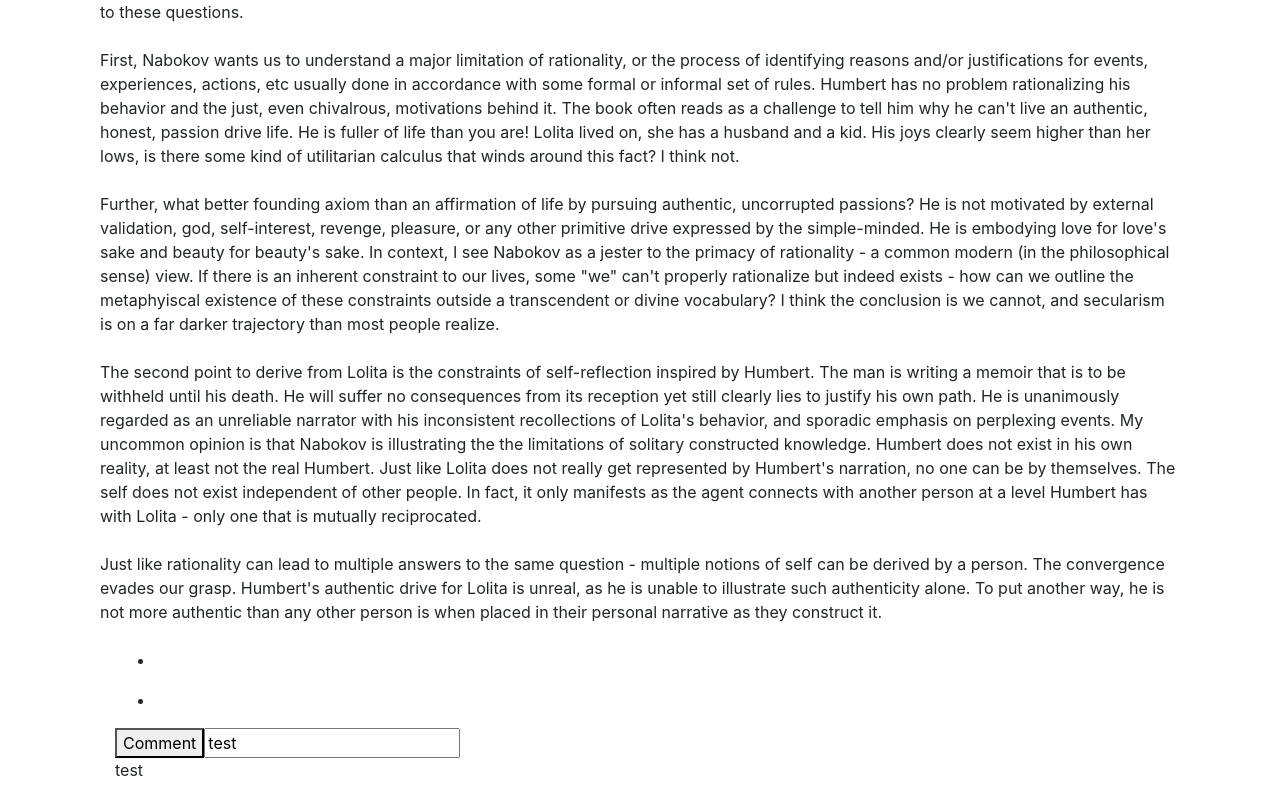
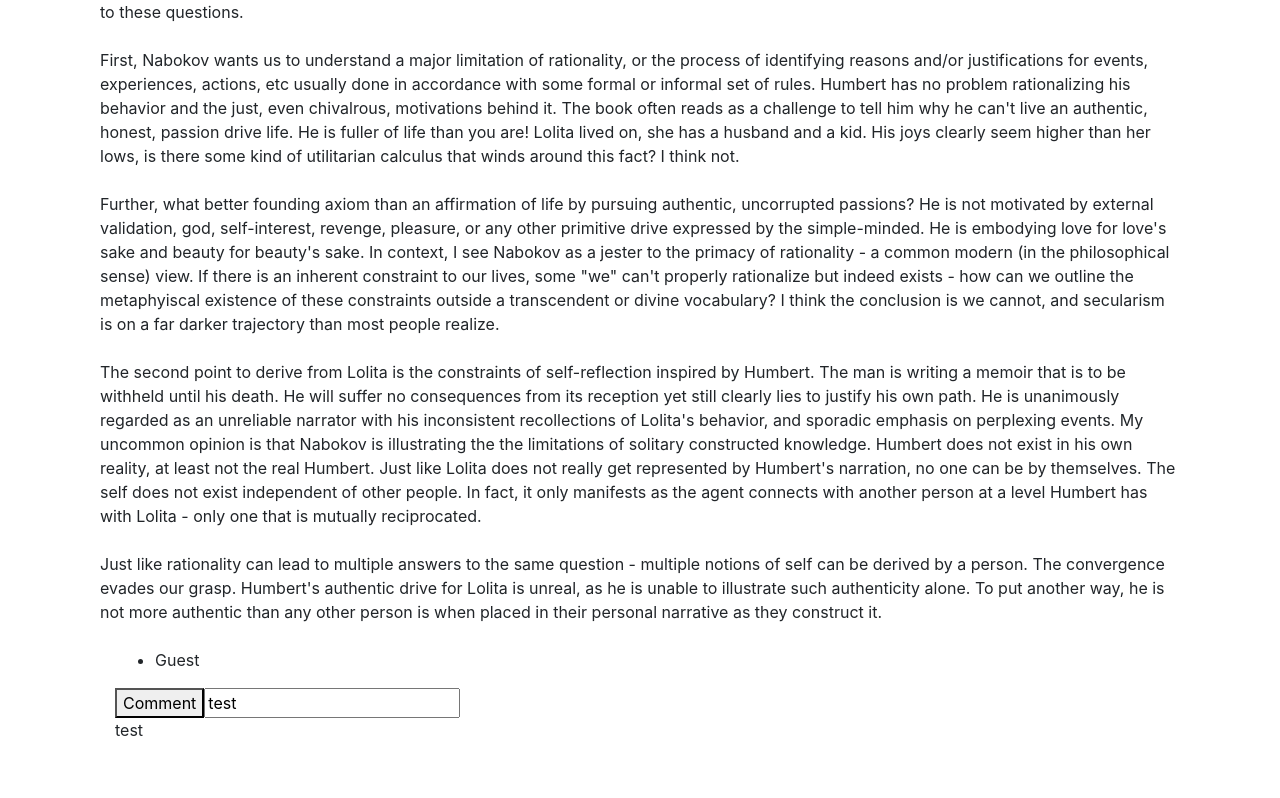
Before and after one commit to spwhite1337/website, a Vue app in the folder frontend/: page /Blog/Lolita in a window 1280 px wide. Shown: the part 2529-3327 px from the top of the page. After the commit the page ends 3287 px from the top, so only its background shows below. Built offline with nearby package versions, Linux system fonts and the light colour scheme.

Commit message:
Comments as array

```diff
--- a/frontend/src/components/blog_posts/books/Lolita.vue
+++ b/frontend/src/components/blog_posts/books/Lolita.vue
@@ -157,7 +157,7 @@
        person is when placed in their personal narrative as they construct it.
        <br><br>
       <div class="container">
-        <ul v-for="comment in comments" :key="comment.comment">
+        <ul v-for="comment in comments" :key="comment.user">
           <li>{{ comment.user }} {{ comment.comment }}</li>
         </ul>
         <button @click="postCommment">Comment</button>
@@ -178,7 +178,7 @@ export default {
     return {
       output: '',
       comment: 'test',
-      comments: { user: 'Guest', Comment: 'comment' }
+      comments: [{ user: 'Guest', Comment: 'comment' }]
     }
   },
   methods: {
```
